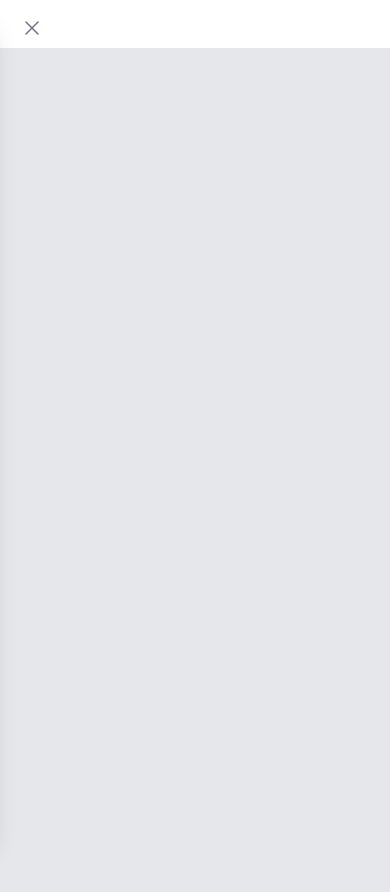
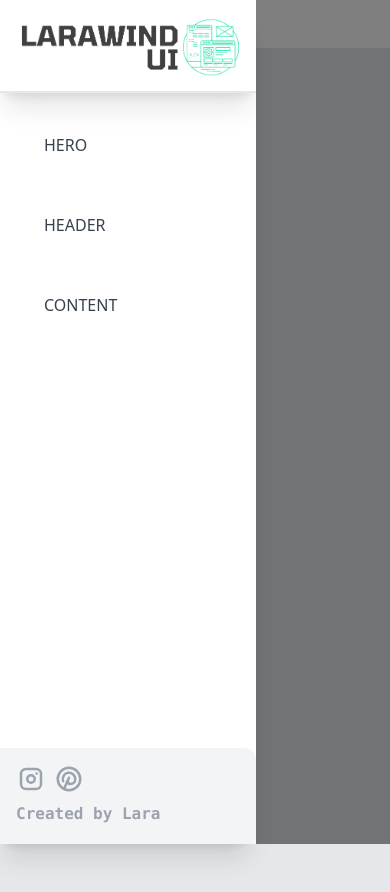
Before and after one commit to laraxlara/larawind_ui_vol2, a Next.js app: page / in a window 390 px wide. Both pictures are taken after a click on the button "Open sidebar". Built offline with nearby package versions, Linux system fonts and the light colour scheme.

Commit message:
Update closing for sidebar on small screens

```diff
--- a/src/components/Sidebar/Sidebar.tsx
+++ b/src/components/Sidebar/Sidebar.tsx
@@ -26,7 +26,9 @@ function Sidebar({}: Props) {
 
       <aside
         id="default-sidebar"
-        className="fixed top-0 left-0 z-40 w-64 h-screen transition-transform -translate-x-full  sm:translate-x-0 bg-white sm:bg-gray-200"
+        className={`fixed top-0 left-0 z-40 w-64 h-screen transition-transform ${
+          isOpen ? "" : "-translate-x-full"
+        }  sm:translate-x-0 bg-white sm:bg-gray-200`}
         aria-label="Sidebar"
       >
         <div className="relative h-full overflow-y-auto bg-white rounded-r-3xl shadow-xl overflow-auto no-scrollbar">
@@ -37,6 +39,15 @@ function Sidebar({}: Props) {
         </div>
         <SidebarFooter />
       </aside>
+
+      {isOpen ? (
+        <div
+          onClick={toggleSidebar}
+          className="w-full h-full bg-black opacity-50 absolute top-0 z-10"
+        ></div>
+      ) : (
+        <></>
+      )}
     </>
   );
 }
```
